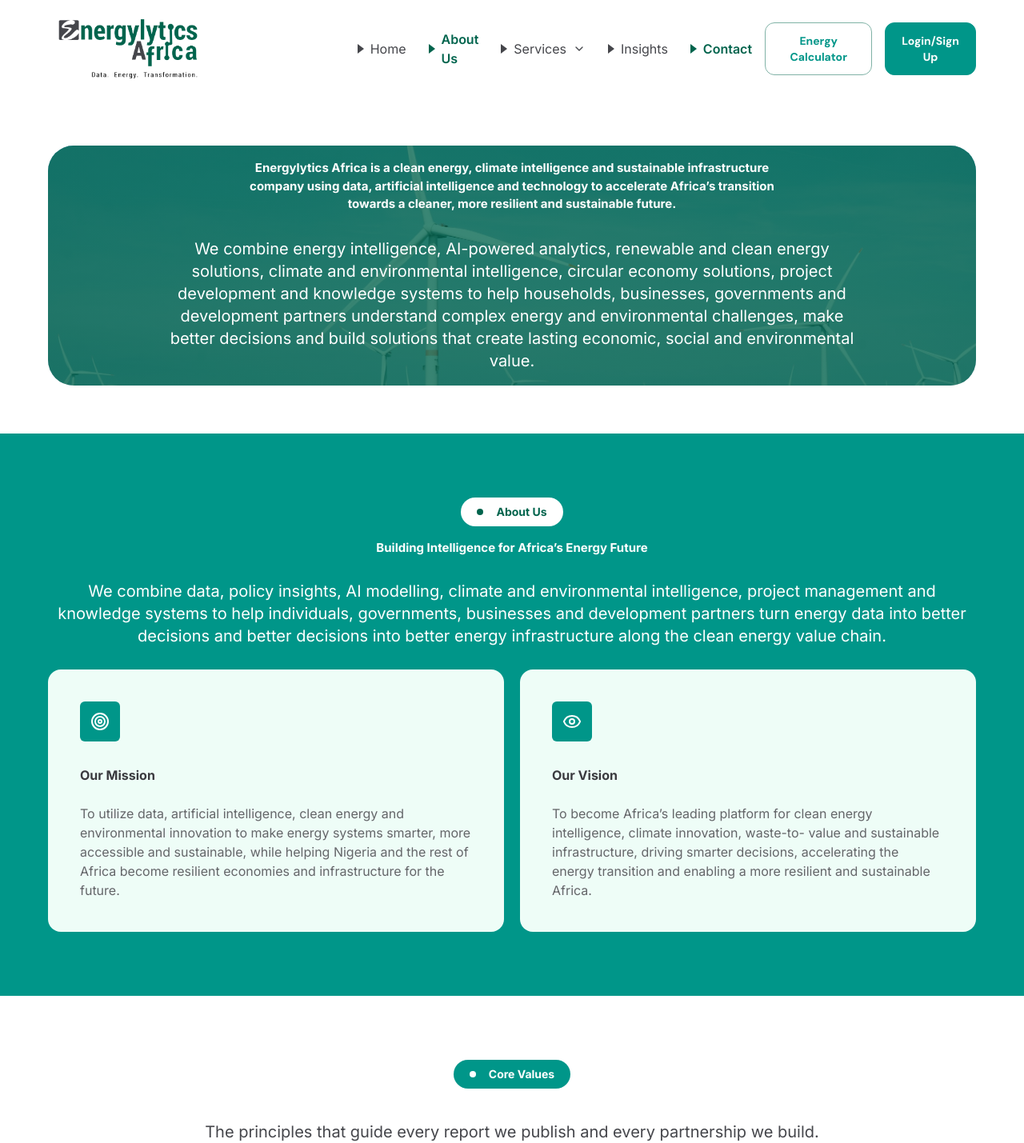
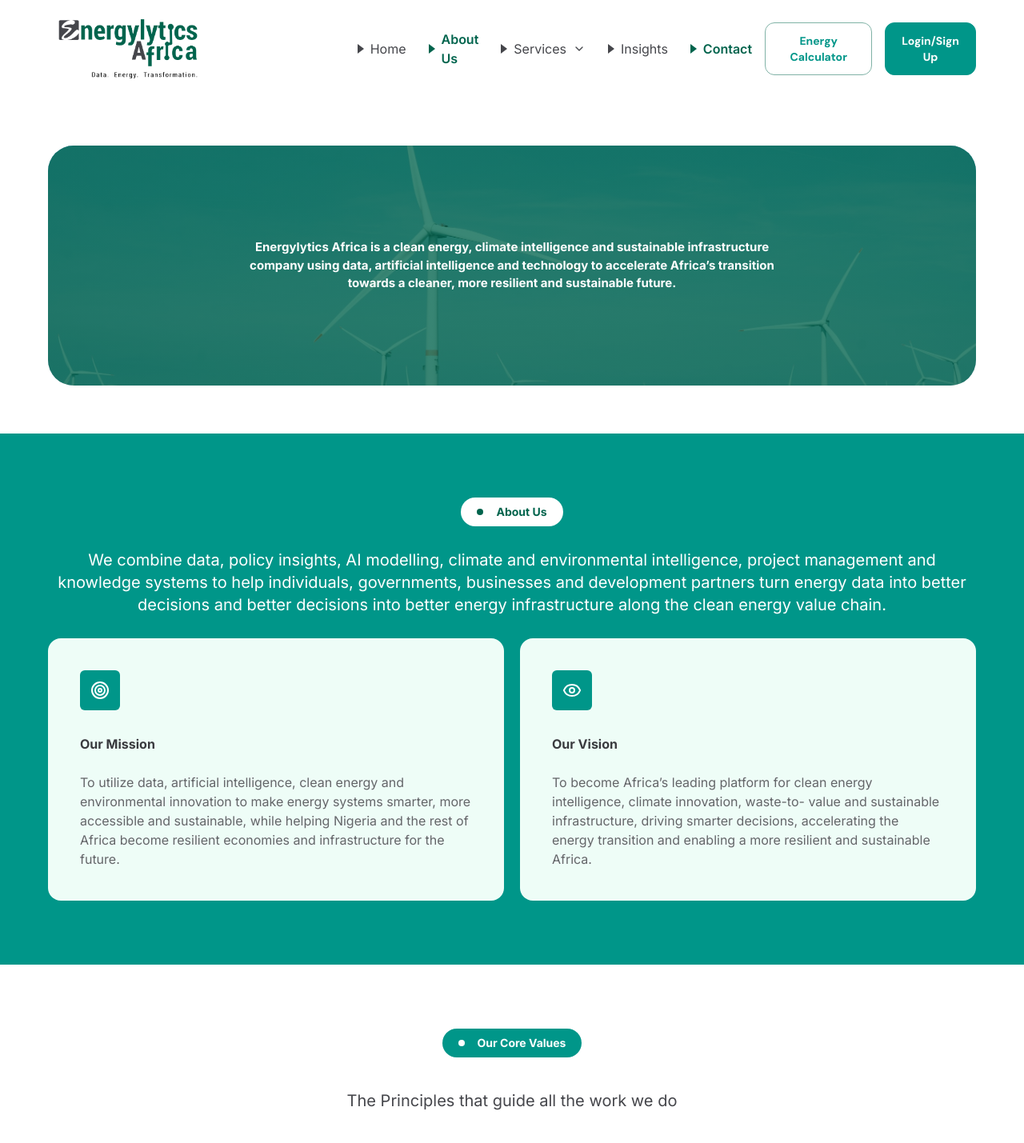
Before and after one commit to dev-riselabs/Energylytics, a React (Vite) app: page /about in a window 1280 px wide. Shown: the top 1429 px of the page at 80% size. Built offline with nearby package versions, Linux system fonts and the light colour scheme; a web font is replaced by a local one.

Commit message:
update all corrections

```diff
--- a/src/components/About/CoreValues.tsx
+++ b/src/components/About/CoreValues.tsx
@@ -40,11 +40,12 @@
     <section className="py-20 px-5 sm:px-7 md:px-15 font-inter flex flex-col gap-10 items-center">
       <div className="flex items-center gap-4 px-5 py-2 rounded-full bg-green25 self-center">
         <div className="w-2 h-2 rounded-full bg-white"></div>
-        <span className="text-white text-sm font-bold">Core Values</span>
+        <span className="text-white text-sm font-bold">Our Core Values</span>
       </div>
       <p className="text-lg sm:text-xl text-slate text-center ">
-        The principles that guide every report we publish and every partnership
-        we build.
+        {/* The principles that guide every report we publish and every partnership
+        we build. */}
+        The Principles that guide all the work we do
       </p>
       <div className="grid grid-cols-1 sm:grid-cols-2 lg:grid-cols-6 gap-5">
         {features.map(({ title, icon: Icon, description }, i) => (
--- a/src/components/About/RenewableFuture.tsx
+++ b/src/components/About/RenewableFuture.tsx
@@ -11,18 +11,18 @@
             accelerate Africa’s transition towards a cleaner, more resilient and
             sustainable future.
           </h3>
-          <p className="text-lg sm:text-xl text-white max-w-[70ch] text-center">
+          {/* <p className="text-lg sm:text-xl text-white max-w-[70ch] text-center"> */}
             {/* We bridge the gap between complex energy data and actionable
             strategies, empowering governments, investors and developers to
             build a sustainable tomorrow */}
-            We combine energy intelligence, AI-powered analytics, renewable and
+            {/* We combine energy intelligence, AI-powered analytics, renewable and
             clean energy solutions, climate and environmental intelligence,
             circular economy solutions, project development and knowledge systems
             to help households, businesses, governments and development partners
             understand complex energy and environmental challenges, make better
             decisions and build solutions that create lasting economic, social and
-            environmental value.
-          </p>
+            environmental value. */}
+          {/* </p> */}
         </div>
       </div>
     </section>
--- a/src/components/About/Vision.tsx
+++ b/src/components/About/Vision.tsx
@@ -18,9 +18,9 @@
           <div className="w-2 h-2 rounded-full bg-green"></div>
           <span className="text-green text-sm font-bold">About Us</span>
         </div>
-        <h3 className="text-[15px] font-bold text-white text-center">
+        {/* <h3 className="text-[15px] font-bold text-white text-center">
           Building Intelligence for Africa’s Energy Future
-        </h3>
+        </h3> */}
       </div>
       <p className="text-lg sm:text-xl text-white text-center">
         {/* Energylytics Africa Limited is a Renewable Energy Intelligence Company
--- a/src/components/Blog/WeeklyIntelligence.tsx
+++ b/src/components/Blog/WeeklyIntelligence.tsx
@@ -1,8 +1,9 @@
 function WeeklyIntelligence() {
   return <div className="flex flex-col gap-5 p-5 lg:p-7.5 bg-slate rounded-2xl">
     <div className="flex flex-col gap-4">
-        <h3 className="text-cl sm:text-2xl font-bold text-white ">Weekly Intelligence</h3>
-        <p className="text-sm text-white">Get the latest African energy market analysis delivered directly to your inbox every Monday.</p>
+        {/* <h3 className="text-cl sm:text-2xl font-bold text-white ">Weekly Intelligence</h3> */}
+        <h3 className="text-cl sm:text-2xl font-bold text-white ">Stay Ahead of the Energy Transition</h3>
+        <p className="text-sm text-white">Receive Energylytics insights on clean energy, AI, climate, waste-to-value, sustainability and Africa's evolving energy landscape.</p>
     </div>
     <form action="" className="flex flex-col gap-4">
         <input type="email" name="" id="" placeholder="Your email address" className="bg-white border border-zinc text-sm p-3.5 rounded-xl font-sora text-green40 outline-none focus:border-green40"/>
--- a/src/components/Footer.tsx
+++ b/src/components/Footer.tsx
@@ -88,7 +88,7 @@
       </div>
       <div className="flex flex-col gap-4 items-center md:flex-row md:justify-between pt-6">
         <span className="font-inter text-sm sm:text-base text-slate50 text-center sm:text-left">
-          © 2026 Energylytics Africa Limited. All rights reserved.
+          © 2026 Energylytics Africa Limited | <a href="#">Privacy Policy</a>| <a href="#">Terms of Use</a> | <a href="#">Cookie Policy</a>
         </span>
         <div className="flex flex-col md:flex-row items-center justify-between gap-4 md:gap-10">
           {footerLinks.map(({ label, href }) => (
--- a/src/components/LandingPage/ImpactFocus.tsx
+++ b/src/components/LandingPage/ImpactFocus.tsx
@@ -28,10 +28,10 @@
           Driving Change Across the Value Chain
         </h3>
       </div>
-      <p className="text-lg sm:text-xl text-white text-center">
+      {/* <p className="text-lg sm:text-xl text-white text-center">
         Our work creates measurable impact across renewable energy optimization,
         policy development, and sustainable innovation.
-      </p>
+      </p> */}
       <motion.div
         variants={staggerContainer}
         initial="hidden"
--- a/src/pages/Homepage.tsx
+++ b/src/pages/Homepage.tsx
@@ -61,7 +61,8 @@
       </StackSection>
       <StackSection index={2} className="">
         <AccentFeature
-          title="Building Intelligence for Africa’s Energy Future"
+          // title="Building Intelligence for Africa’s Energy Future"
+          title=""
           label="About Us"
           // description="Energylytics is more than a tech company we're building the intelligence that powers Africa's renewable energy revolution."
           description="Nigeria's future will be shaped by the quality of its energy systems, the resilience of its environmental/climate infrastructure and the intelligence with which it manages its natural resources."
```
